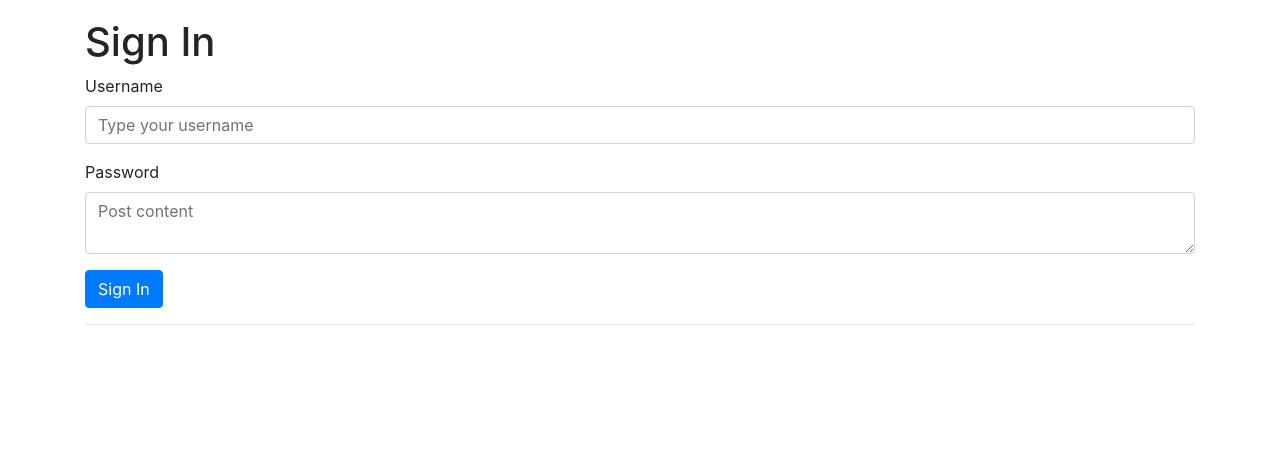
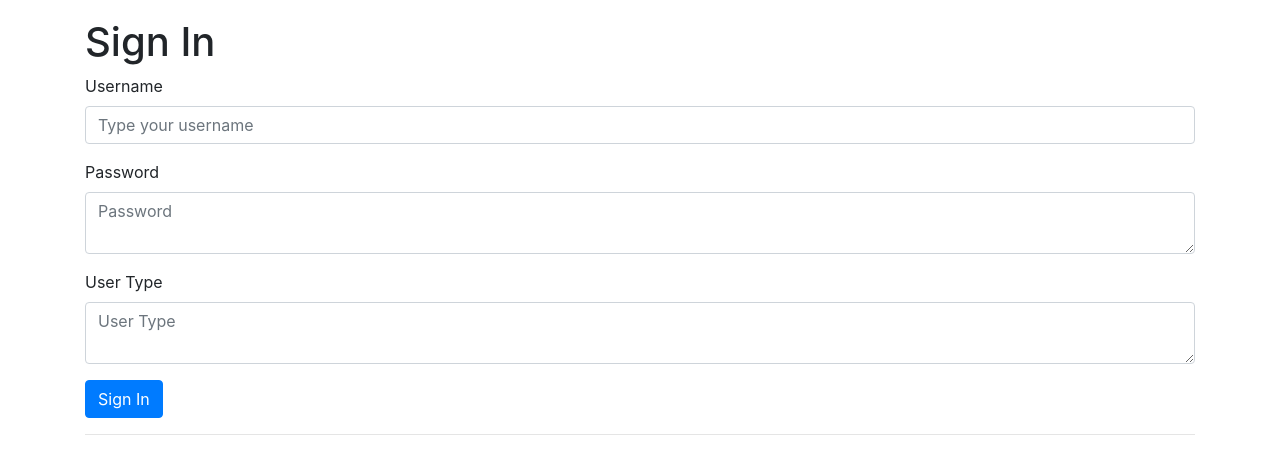
Before and after one commit to 88ning/ucsc_ooad, a Flask app: page /sign-in in a window 1280 px wide. Shown: the part 78-552 px from the top of the page. Run offline with Flask 2, Linux system fonts and the light colour scheme; some libraries are stand-ins or nearby versions.

Commit message:
update user info

```diff
--- a/app.py
+++ b/app.py
@@ -23,13 +23,13 @@ def get_db_connection():
 ## CLASS DEFINITIONS
 ##############################################
 class User(object):
-    def __init__(self, user_id=None, username='Anonymous', password=None, email=None, address=None, payment_details=None):
+    def __init__(self, user_id=None, username='Anonymous', password=None, email=None, address=None, bank_details=None):
         self.id = user_id
         self.username = username
         self.password = password
         self.email = email
         self.address = address
-        self.payment_details = payment_details
+        self.bank_details = bank_details
 
     def reset(self):
         self.id = None
@@ -37,13 +37,32 @@ class User(object):
         self.password = None
         self.email = None
         self.address = None
-        self.payment_details = None
+        self.bank_details = None
+
+    def find_user_by_username(self):
+        conn = get_db_connection()
+        user_record = conn.execute('SELECT * FROM users WHERE username=?', (self.username,)).fetchone()
+        conn.close()
+        return user_record
 
     def get_reviews(self):
         conn = get_db_connection()
         reviews = conn.execute('SELECT * FROM reviews WHERE user_id = ? ORDER BY date', (self.id,)).fetchall()
         conn.close()
         return reviews
+
+    def add(self):
+        conn = get_db_connection()
+        conn.execute('INSERT INTO users (username, password, email, address, bank_details) VALUES (?, ?, ?, ?, ?)',
+                            ( self.username, self.password, self.email, self.address, self.bank_details))
+        conn.commit()
+        conn.close()
+
+        # conn.execute('INSERT INTO users (username, password) VALUES (?, ?)',
+        #                     (username, password))
+        #         conn.commit()
+        #         user_records = conn.execute('SELECT * FROM users WHERE username=?', (username,)).fetchone()
+        #         conn.close()
 
 
 class Review(object):
@@ -86,8 +105,13 @@ class Product(object):
             self.price = price
 
 
+    def get_all_products(self):
+        conn = get_db_connection()
+        products = conn.execute('SELECT * FROM products').fetchall()
+        conn.close()
+        return products
 
-    def update_db(self):
+    def update(self):
             conn = get_db_connection()
             if conn.execute('SELECT * FROM products WHERE id = ?', (self.id,)).fetchone() == None:
                 conn.execute('INSERT INTO products (product_name, description, price) VALUES (?, ?, ?)',
@@ -181,9 +205,8 @@ cart = Order(user_id=current_user.id)
 
 @app.route('/')
 def index():
-    conn = get_db_connection()
-    products = conn.execute('SELECT * FROM products').fetchall()
-    conn.close()
+    products = Product().get_all_products
+
 
     if request.args.get('signout'):
         flash('You have been signed out!')
@@ -219,22 +242,23 @@ def signin():
             conn = get_db_connection()
 
 
-            user_records = conn.execute('SELECT * FROM users WHERE username=?', (username,)).fetchone()
-            if  user_records == None:
-                conn.execute('INSERT INTO users (username, password) VALUES (?, ?)',
-                            (username, password))
-                conn.commit()
-                user_records = conn.execute('SELECT * FROM users WHERE username=?', (username,)).fetchone()
-                conn.close()
-                flash('"{}" has been added'.format(username))
-            if user_records['password'] != password:
+            user_record = User(username=username).find_user_by_username()
+            if  user_record == None:
+                current_user.reset()
+                current_user.id = user_record['id']
+                current_user.username = user_record['username']
+                current_user.password = user_record['password']
+                current_user.add()
+                flash('"{}" has been added'.format(current_user.username))
+
+            if user_record['password'] != password:
                 flash('Password is incorrect!')
             else:
 
                 # current_user = User(user_records['id'], user_records['username'], user_records['password'])
-                current_user.id = user_records['id']
-                current_user.username = user_records['username']
-                current_user.password = user_records['password']
+                current_user.id = user_record['id']
+                current_user.username = user_record['username']
+                current_user.password = user_record['password']
 
                 return redirect(url_for('index'))
 
@@ -263,7 +287,7 @@ def create():
             flash('Title is required!')
         else:
             new_product = Product(name=product_name, description=description,price=price)
-            new_product.update_db()
+            new_product.update()
             return redirect(url_for('index'))
     if current_user.username == 'Anonymous':
         flash("Sign in to sell a product on Wallymart.")
@@ -286,7 +310,7 @@ def edit(id):
             flash('Title is required!')
         else:
             existing_product = Product(product_id=id,name=product_name, description=description, price=price)
-            existing_product.update_db()
+            existing_product.update()
             return redirect(url_for('index'))
 
     # Make sure that only authenticated users can edit products
--- a/schema.sql
+++ b/schema.sql
@@ -16,6 +16,10 @@ CREATE TABLE users (
     created TIMESTAMP NOT NULL DEFAULT CURRENT_TIMESTAMP,
     username TEXT NOT NULL,
     password TEXT NOT NULL
+    address TEXT NOT NULL,
+    email TEXT NOT NULL,
+    user_type TEXT NOT NULL,
+    bank_details TEXT NOT NULL
 );
 
 CREATE TABLE reviews (
--- a/templates/sign-in.html
+++ b/templates/sign-in.html
@@ -14,8 +14,14 @@
 
     <div class="form-group">
         <label for="password">Password</label>
-        <textarea name="password" placeholder="Post content"
+        <textarea name="password" placeholder="Password"
                   class="form-control">{{ request.form['password'] }}</textarea>
+    </div>
+
+    <div class="form-group">
+        <label for="user_type">User Type</label>
+        <textarea name="user_type" placeholder="User Type"
+                  class="form-control">{{ request.form['user_type'] }}</textarea>
     </div>
     <div class="form-group">
         <button type="submit" class="btn btn-primary">Sign In</button>
```
Also changed, not shown: database.db.
